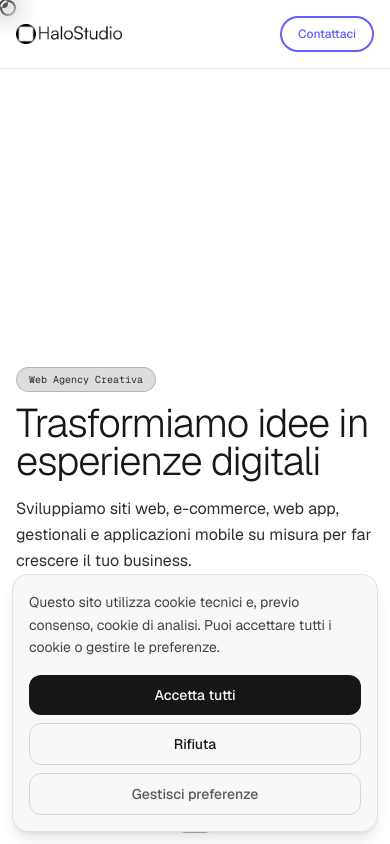
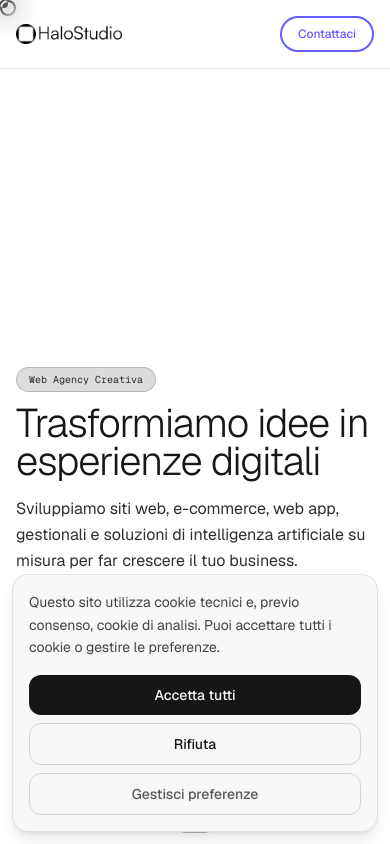
Before and after one commit to haloxsuperia-star/Halostudio-website, a Next.js app: page / in a window 390 px wide. Shown: the top 844 px of the page. Built offline with nearby package versions, Linux system fonts and the light colour scheme.

Commit message:
feat: update hero section text to promote AI solutions
Replace "applicazioni mobile" with "soluzioni di intelligenza artificiale".

```diff
--- a/app/page.tsx
+++ b/app/page.tsx
@@ -92,7 +92,7 @@ export default function Home() {
             </h1>
             <p className="mb-6 max-w-xl animate-in fade-in slide-in-from-bottom-4 text-base leading-relaxed text-foreground/90 duration-1000 delay-200 sm:mb-8 sm:text-lg md:text-xl">
               <span className="text-pretty">
-                Sviluppiamo siti web, e-commerce, web app, gestionali e applicazioni mobile su misura per far crescere il tuo business.
+                Sviluppiamo siti web, e-commerce, web app, gestionali e soluzioni di intelligenza artificiale su misura per far crescere il tuo business.
               </span>
             </p>
             <div className="flex animate-in fade-in slide-in-from-bottom-4 flex-col gap-3 duration-1000 delay-300 sm:flex-row sm:items-center sm:gap-4">
```
